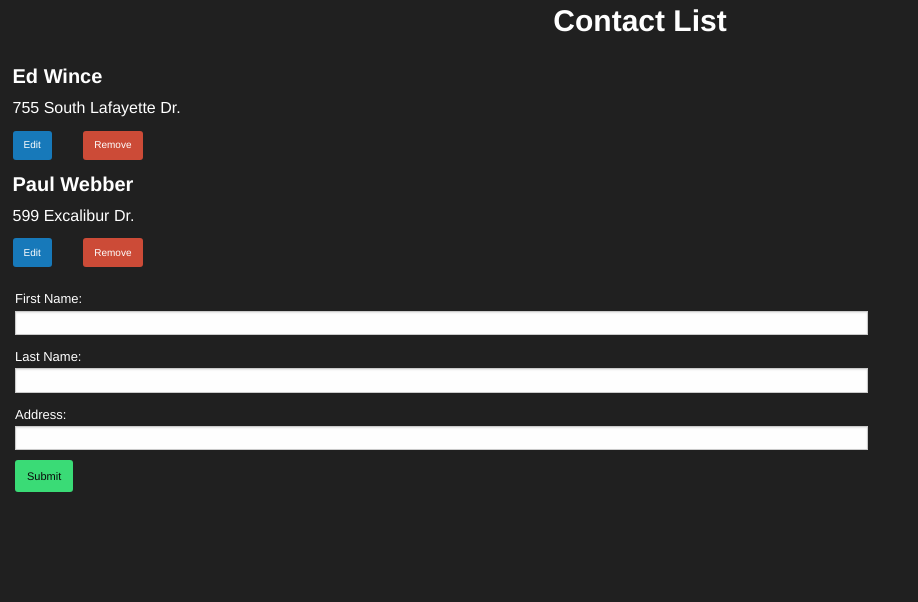
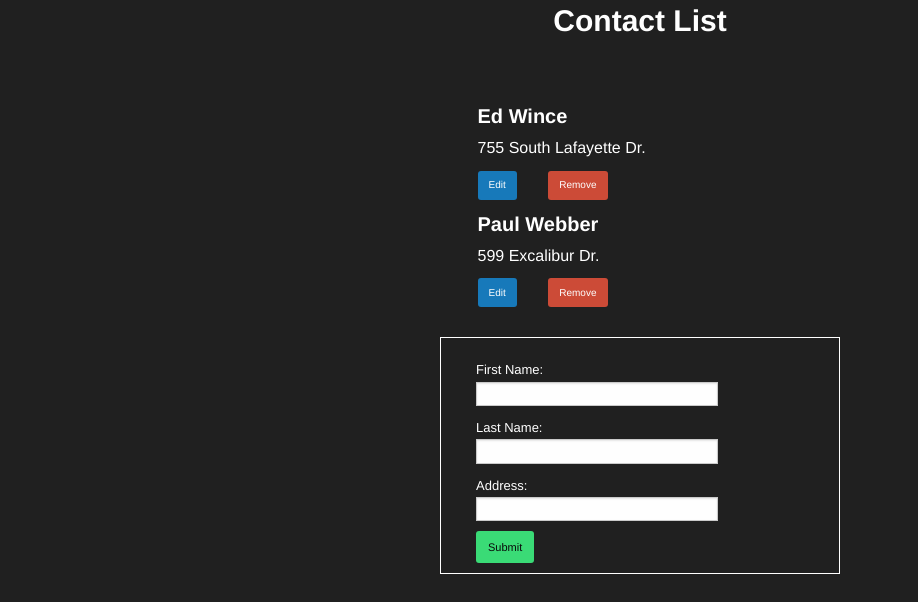
Before and after one commit to halfed/ria-digital, a React app: page / in a window 1280 px wide. Shown: the top 602 px of the page, without its empty margins (0-918 px from the left). Built offline with nearby package versions, Linux system fonts and the light colour scheme.

Commit message:
Adding updated code to for style and validating

```diff
--- a/css/main.css
+++ b/css/main.css
@@ -55,4 +55,15 @@ label {
   width: 130px;
   overflow: hidden; }
 
+@media only screen and (min-width: 1023px) {
+  .grid-x .contacts-container {
+    width: 350px;
+    margin: 40px auto 0 auto; }
+
+  .grid-x .form-container {
+    width: 400px;
+    margin: 10px auto 0 auto;
+    border: 1px solid #FFFFFF;
+    padding: 20px 0 0 35px; } }
+
 /*# sourceMappingURL=main.css.map */
--- a/css/main.min.css
+++ b/css/main.min.css
@@ -1 +1 @@
-body,html{font-size:62.5%;background-color:#202020;color:#fff}header{text-align:center;margin-bottom:20px}h1{font-size:3rem;font-weight:700}h3{font-size:2rem;font-weight:700}p{font-size:1.6rem}ul{list-style-type:none}label{color:#fff;font-size:1.3rem}.button{font-size:1.1rem;border-radius:3px}.button.small{font-size:1rem}.success{background-color:#78c10d}.left{float:left}.right{float:right}.form-container{margin:0 15px}.two-button-container{width:130px;overflow:hidden}
+body,html{font-size:62.5%;background-color:#202020;color:#fff}header{text-align:center;margin-bottom:20px}h1{font-size:3rem;font-weight:700}h3{font-size:2rem;font-weight:700}p{font-size:1.6rem}ul{list-style-type:none}label{color:#fff;font-size:1.3rem}.button{font-size:1.1rem;border-radius:3px}.button.small{font-size:1rem}.success{background-color:#78c10d}.left{float:left}.right{float:right}.form-container{margin:0 15px}.two-button-container{width:130px;overflow:hidden}@media only screen and (min-width:1023px){.grid-x .contacts-container{width:350px;margin:40px auto 0 auto}.grid-x .form-container{width:400px;margin:10px auto 0 auto;border:1px solid #fff;padding:20px 0 0 35px}}
--- a/css/main.scss
+++ b/css/main.scss
@@ -8,7 +8,26 @@
 	margin: 0 15px;
 }
 
+.contacts-container {
+	//width: 350px;
+    //margin: 40px auto 0 auto;
+}
+
 .two-button-container {
 	width: 130px;
 	overflow: hidden;
 }
+
+@media only screen and (min-width: 1023px) {
+	.grid-x .contacts-container {
+		width: 350px;
+		margin: 40px auto 0 auto;
+	}
+
+	.grid-x .form-container {
+		width: 400px;
+    	margin: 10px auto 0 auto;
+    	border: 1px solid #FFFFFF;
+    	padding: 20px 0 0 35px;
+	}
+}
--- a/src/containers/App.js
+++ b/src/containers/App.js
@@ -60,6 +60,7 @@ export class App extends React.Component {
 	}
 
 	handleSubmit(contact) {
+
 		let contactList = this.state.list;
 
 		if(contact.id > 0) {
@@ -99,7 +100,7 @@ export class App extends React.Component {
 
 			<div>
 				<div className="grid-x">
-					<div className="columns small-12">
+					<div className="columns small-12 contacts-container">
 						<ContactList contacts={this.state.list} handleRemove={this.handleRemove} handleEdit={this.handleEdit}/>
 					</div>
 				</div>
--- a/src/containers/FormApp.js
+++ b/src/containers/FormApp.js
@@ -17,6 +17,10 @@ export class FormApp extends React.Component {
 
 	handleSubmit(e) {
     	e.preventDefault();
+
+    	if(this.props.firstName === "" || this.props.lastName === "" || this.props.address === "") {
+    		return;
+    	}
 
     	//create a contact object of new or updated person and send it to parent component
     	const contact = {
--- a/src/index.js
+++ b/src/index.js
@@ -1,5 +1,5 @@
 import React from 'react';
-import ReacDOM from 'react-dom';
+import ReactDOM from 'react-dom';
 import {App} from './containers/App';
 
 class ContactsApp extends React.Component {
@@ -12,4 +12,4 @@ class ContactsApp extends React.Component {
 	}
 }
 
-ReacDOM.render(<ContactsApp />, document.getElementById('app'));
+ReactDOM.render(<ContactsApp />, document.getElementById('app'));
```
Also changed, not shown: 2 other files (tests, documents, lock files or other folders).
